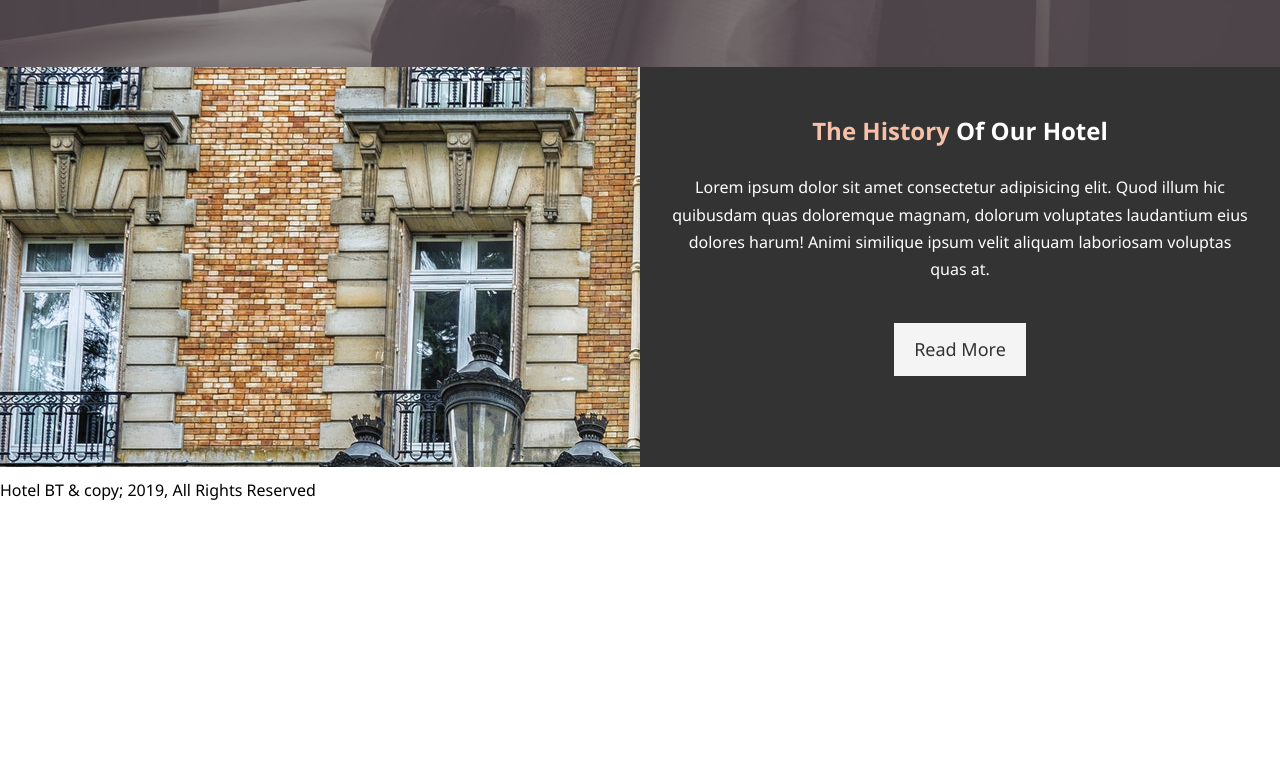
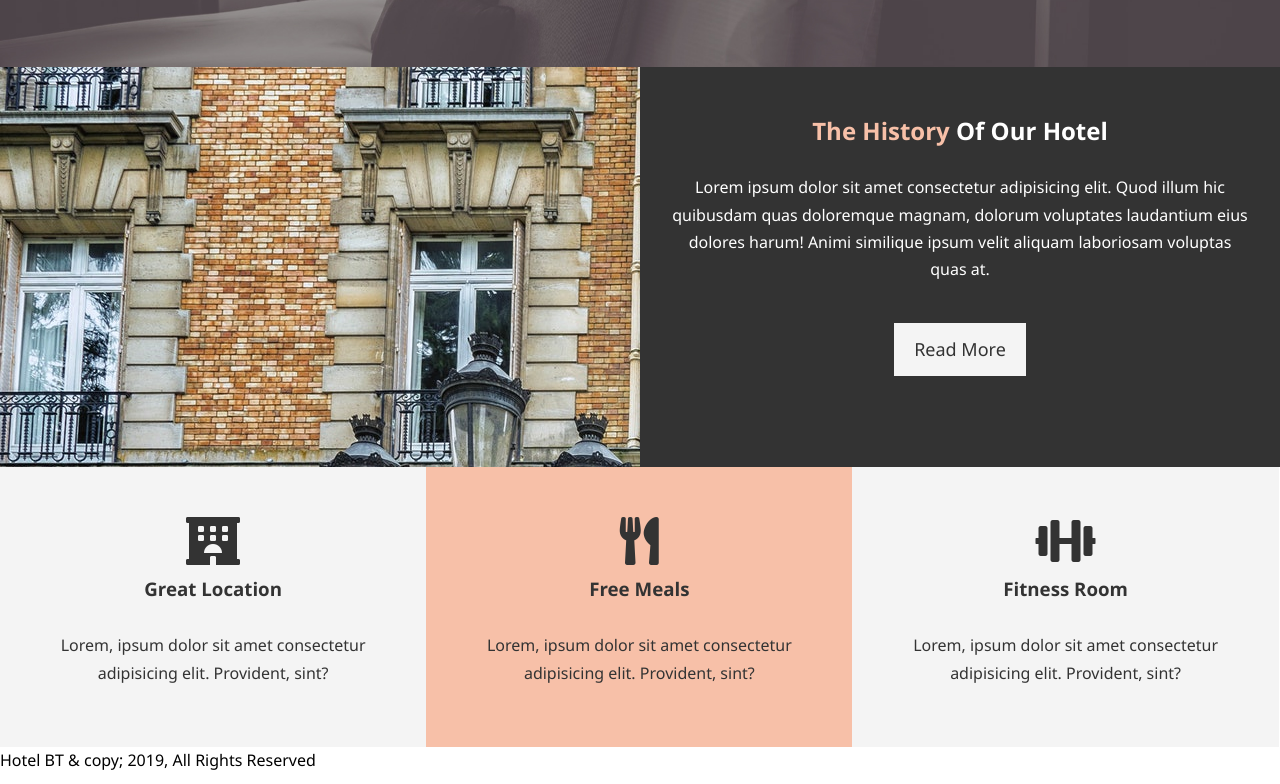
Before and after one commit to jeffreyyau93/hotel-website, a plain HTML site: page index.html in a window 1280 px wide. Shown: the part 600-1384 px from the top of the page. Before the commit the page ends 1114 px from the top, so only its background shows below. Drawn offline with Linux system fonts and the light colour scheme.

Commit message:
feat: Add hotel features section and styling
This commit complete the features section of home page and its styling.

```diff
--- a/css/style.css
+++ b/css/style.css
@@ -52,8 +52,8 @@
 }
 
 .bg-primary {
-	background: #333;
-	color: #f7c0a8;
+	background: #f7c0a8;
+	color: #333;
 }
 
 /* Main Styling */
@@ -160,3 +160,15 @@ p {
 .home-info .info-content p {
 	padding-bottom: 30px;
 }
+
+/* Features */
+.box {
+	float: left;
+	width: 33.3%;
+	padding: 50px;
+	text-align: center;
+}
+
+.box i {
+	margin-bottom: 10px;
+}
--- a/index.html
+++ b/index.html
@@ -7,6 +7,7 @@
 	<meta http-equiv="X-UA-Compatible" content="ie=edge">
 	<meta name="descriptiton" content="Welcome to the most extraordinary hotel in Taipei">
 	<meta name="keywords" content="hotel, taipei hotel, taiwan hotel">
+	<link rel="stylesheet" href="https://use.fontawesome.com/releases/v5.8.0/css/all.css" integrity="sha384-Mmxa0mLqhmOeaE8vgOSbKacftZcsNYDjQzuCOm6D02luYSzBG8vpaOykv9lFQ51Y" crossorigin="anonymous">
 	<link rel="stylesheet" href="css/style.css">
 	<title>Hotel BT | Welcome</title>
 </head>
@@ -44,6 +45,24 @@
 		</div>
 	</section>
 
+	<section class="features">
+		<div class="box bg-light">
+			<i class="fas fa-hotel fa-3x"></i>
+			<h3>Great Location</h3>
+			<p>Lorem, ipsum dolor sit amet consectetur adipisicing elit. Provident, sint?</p>
+		</div>
+		<div class="box bg-primary">
+			<i class="fas fa-utensils fa-3x"></i>
+			<h3>Free Meals</h3>
+			<p>Lorem, ipsum dolor sit amet consectetur adipisicing elit. Provident, sint?</p>
+		</div>
+		<div class="box bg-light">
+			<i class="fas fa-dumbbell fa-3x"></i>
+			<h3>Fitness Room</h3>
+			<p>Lorem, ipsum dolor sit amet consectetur adipisicing elit. Provident, sint?</p>
+		</div>
+	</section>
+
 	<footer class="main-footer">
 		<p>Hotel BT & copy; 2019, All Rights Reserved</p>
 	</footer>
```
